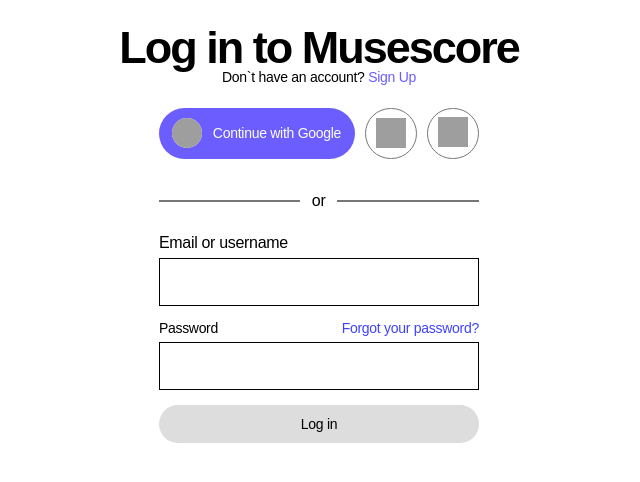
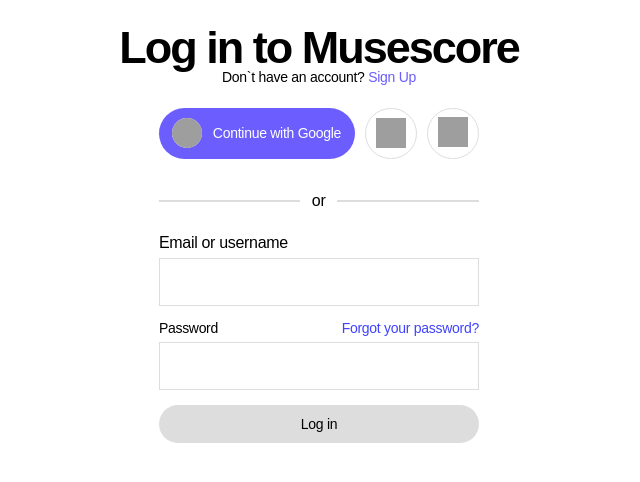
Before and after one commit to joonghoonis/html_TIL, a PHP site: page /task/musescore_login.html in a window 1280 px wide. Shown: the top 482 px of the page, without its empty margins (321-961 px from the left). Run offline with PHP 8.4, Linux system fonts and the light colour scheme; some web fonts are replaced; grey boxes are pictures that could not be loaded.

Commit message:
musescore 과제 수정

```diff
--- a/task/styles/musescore_login.css
+++ b/task/styles/musescore_login.css
@@ -31,7 +31,7 @@
     transform: translate(-1px, 10px);
 }
 #wrap #main .brand_logo_btn #facebook_logo_btn {
-    border: 1px solid #777; border-radius: 30px;
+    border: 1px solid #ddd; border-radius: 30px;
     margin:0 10px ;
     padding: 8px 10px;
 }
@@ -40,7 +40,7 @@
     transform: translate(0,1px);
 }
 #wrap #main .brand_logo_btn #apple_logo_btn {
-    border: 1px solid #777; border-radius: 30px;
+    border: 1px solid #ddd; border-radius: 30px;
     padding: 0 10px;
     }
 #wrap #main .brand_logo_btn #apple_logo_btn img {
@@ -54,7 +54,7 @@
 #wrap #main .or_line span {}
 #wrap #main .or_line span:nth-child(1) {
     width: 320px;
-    border:1px solid #777;
+    border:1px solid #ddd;
     display:inline-block;
 }
 #wrap #main .or_line span:nth-child(2) {
@@ -75,9 +75,10 @@
 #wrap #main #login_frm .mail_login #user_mail {
     width: 320px;
     height: 48px;
-    border: 1px solid #000;
+    border: 1px solid #ddd;
     font-size:0.875rem;
     margin: 7px 0 15px 0;
+    padding: 10px 8px;
 }
 #wrap #main #login_frm .pw_login {}
 #wrap #main #login_frm .pw_login label {
@@ -92,7 +93,8 @@
 #wrap #main #login_frm .pw_login #user_pw {
     width: 320px;
     height: 48px;
-    border: 1px solid #000;
+    border: 1px solid #ddd;
+    padding: 10px 8px;
     margin: 7px 0 15px 0;
 }
 #wrap #main #login_frm #login_btn {
```
Also changed, not shown: figma_layout/samlip/styles/common.css (+14 -2 lines), figma_layout/samlip/styles/index.css (+6 -2 lines).
